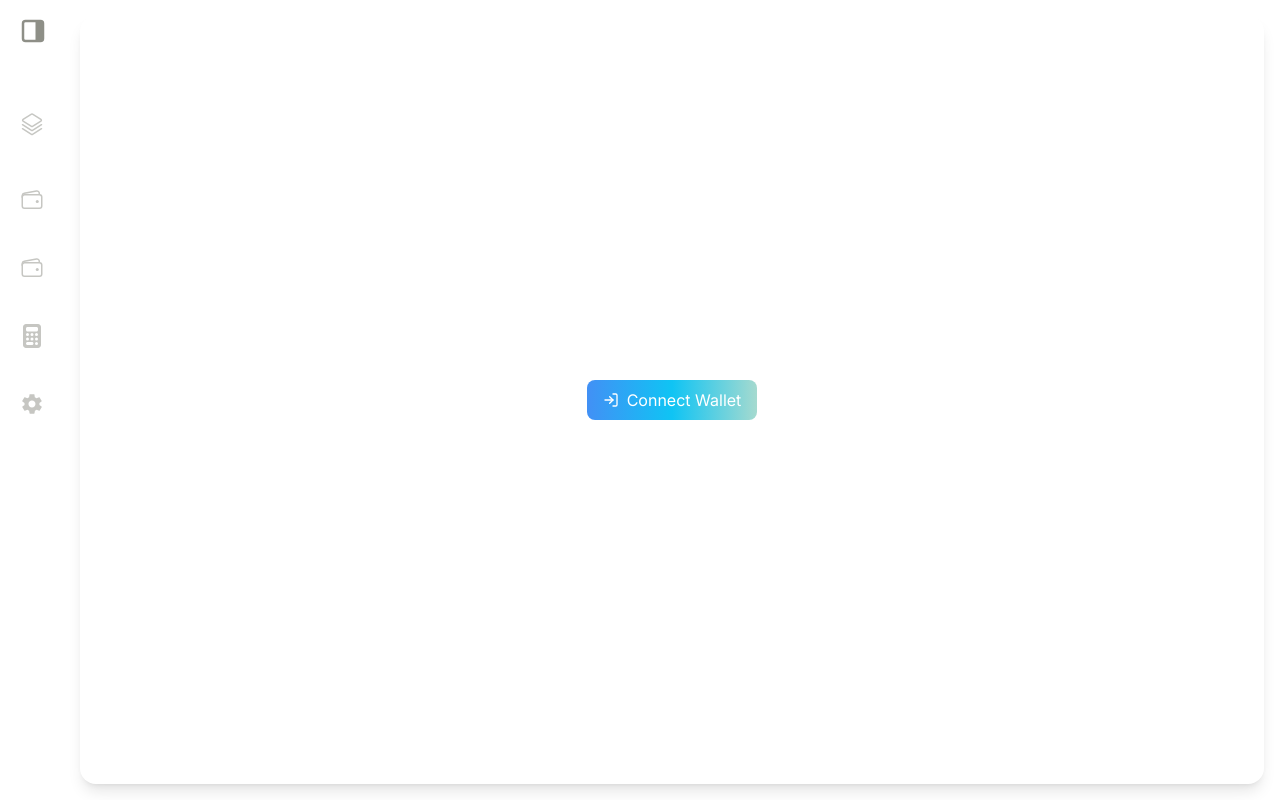
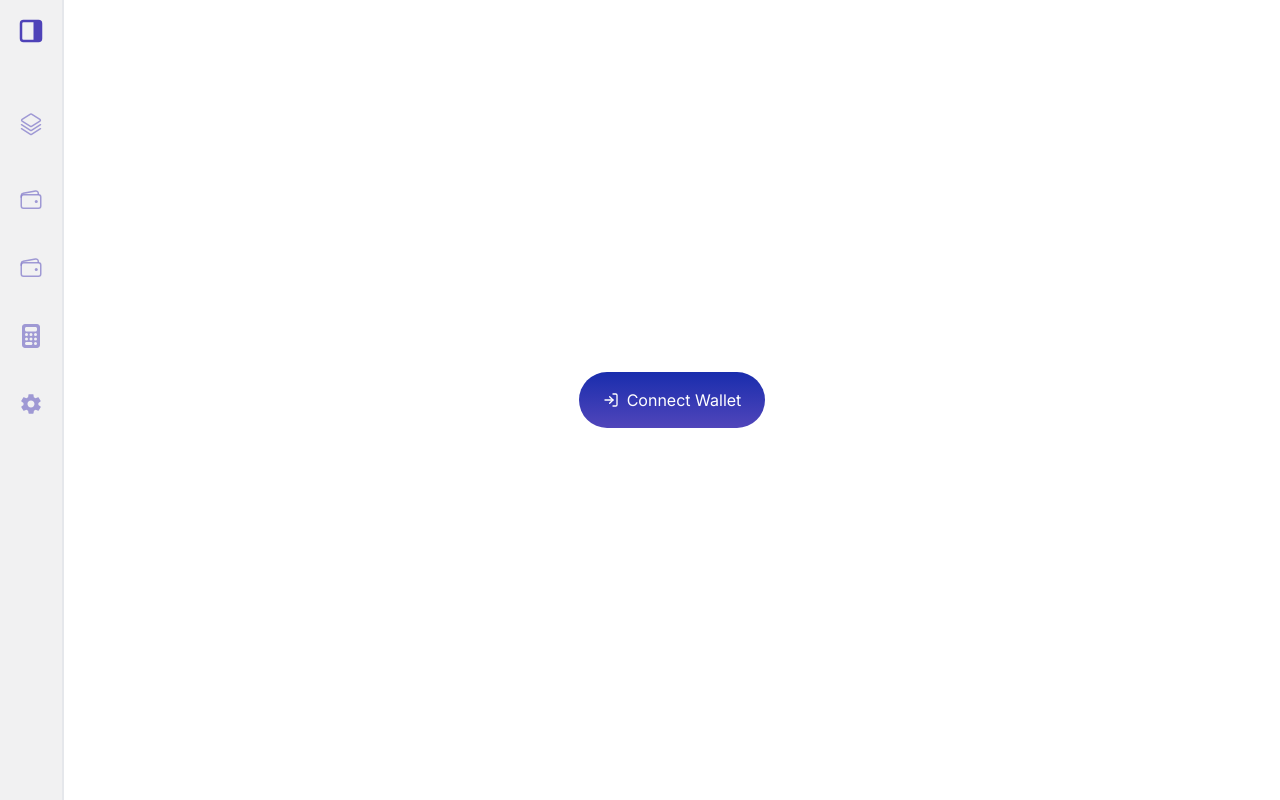
Before and after one commit to saadaltafofficial/injective-multihelper-app, a React (Vite) app: page /app in a window 1280 px wide. Built offline with nearby package versions, Linux system fonts and the light colour scheme; what @injectivelabs/networks would draw is missing.

Commit message:
Refactor MainPage and Sidebar components for improved styling; update button styles and colors for better visibility and consistency.

```diff
--- a/src/components/Sidebar.tsx
+++ b/src/components/Sidebar.tsx
@@ -27,12 +27,12 @@ const Sidebar: React.FC<SidebarProps> = ({ setActiveOption, isWalletConnected })
   };
 
   return (
-    <div className={`relative h-full ${isOpen ? 'w-64' : 'w-16'} bg-white text-[#8E8F87] flex justify-center transition-all duration-300 font-Poppins border-black`}>
+    <div className={`relative  ${isOpen ? 'w-64' : 'w-16'} bg-[#F1F1F2] text-[#8E8F87] flex justify-center transition-all duration-300 font-Poppins border-[##8E8F87] border-r-2 `}>
       <button
         onClick={handleToggle}
         className="absolute top-4 right-4  text-white"
       >
-        {isOpen ? <TbLayoutSidebarFilled className="text-3xl" style={{ color: '#8E8F87' }}/> : <TbLayoutSidebarRightFilled className="text-3xl" style={{ color: '#8E8F87' }}/>}
+        {isOpen ? <TbLayoutSidebarFilled className="text-3xl text-custom-blue" /> : <TbLayoutSidebarRightFilled className="text-3xl text-custom-blue" />}
       </button>
       <div className="flex flex-col mt-24 space-y-5">
         <button
@@ -41,7 +41,7 @@ const Sidebar: React.FC<SidebarProps> = ({ setActiveOption, isWalletConnected })
           className={`flex items-center px-4 py-2 hover:bg-[#F0F0EF] m-2 rounded-md  ${!isWalletConnected && 'opacity-50 cursor-not-allowed'}`}
           disabled={!isWalletConnected}
         >
-          <GoStack className="text-2xl" style={{ marginBottom: isOpen ? 0 : '0.5rem' }} />
+          <GoStack className="text-2xl text-custom-blue" style={{ marginBottom: isOpen ? 0 : '0.5rem' }} />
           {isOpen && <span className="ml-6">Multisender</span>}
         </button>
         <button
@@ -49,7 +49,7 @@ const Sidebar: React.FC<SidebarProps> = ({ setActiveOption, isWalletConnected })
           className={`flex items-center px-4 py-2 hover:bg-[#F0F0EF] m-2 rounded-md ${!isWalletConnected && 'opacity-50 cursor-not-allowed'}`}
           disabled={!isWalletConnected}
         >
-          <IoWalletOutline className="text-2xl" style={{ marginBottom: isOpen ? 0 : '0.5rem' }} />
+          <IoWalletOutline className="text-2xl text-custom-blue" style={{ marginBottom: isOpen ? 0 : '0.5rem' }} />
           {isOpen && <span className="ml-6">Token Holders</span>}
         </button>
         <button
@@ -57,7 +57,7 @@ const Sidebar: React.FC<SidebarProps> = ({ setActiveOption, isWalletConnected })
           className={`flex items-center px-4 py-2 hover:bg-[#F0F0EF] m-2 rounded-md ${!isWalletConnected && 'opacity-50 cursor-not-allowed'}`}
           disabled={!isWalletConnected}
         >
-          <IoWalletOutline className="text-2xl" style={{ marginBottom: isOpen ? 0 : '0.5rem' }} />
+          <IoWalletOutline className="text-2xl text-custom-blue" style={{ marginBottom: isOpen ? 0 : '0.5rem' }} />
           {isOpen && <span className="ml-6">Create Tokens</span>}
         </button>
         <button
@@ -65,7 +65,7 @@ const Sidebar: React.FC<SidebarProps> = ({ setActiveOption, isWalletConnected })
           className={`flex items-center px-4 py-2 hover:bg-[#F0F0EF] m-2 rounded-md ${!isWalletConnected && 'opacity-50 cursor-not-allowed'}`}
           disabled={!isWalletConnected}
         >
-          <FaCalculator className="text-2xl" style={{ marginBottom: isOpen ? 0 : '0.5rem' }} />
+          <FaCalculator className="text-2xl text-custom-blue" style={{ marginBottom: isOpen ? 0 : '0.5rem' }} />
           {isOpen && <span className="ml-6">Gas Calculator</span>}
         </button>
         {/* Settings Button Styled Like Other Buttons */}
@@ -74,7 +74,7 @@ const Sidebar: React.FC<SidebarProps> = ({ setActiveOption, isWalletConnected })
           className={`flex items-center px-4 py-2 hover:bg-[#F0F0EF] m-2 rounded-md ${!isWalletConnected && 'opacity-50 cursor-not-allowed'}`}
           disabled={!isWalletConnected}
         >
-          <IoMdSettings className="text-2xl" style={{ marginBottom: isOpen ? 0 : '0.5rem' }} />
+          <IoMdSettings className="text-2xl text-custom-blue" style={{ marginBottom: isOpen ? 0 : '0.5rem' }} />
           {isOpen && <span className="ml-6">Injective Address</span>}
         </button>
       </div>
--- a/src/pages/MainPage.tsx
+++ b/src/pages/MainPage.tsx
@@ -70,14 +70,14 @@ const MainPage: React.FC = () => {
 
   return (
     <div className="flex h-screen">
-      <Sidebar setActiveOption={setActiveOption} isWalletConnected={isWalletConnected} />
+      <Sidebar setActiveOption={setActiveOption} isWalletConnected={isWalletConnected}/>
       <div className="flex-1 flex flex-col p-4">
-        <div className="flex flex-grow shadow-lg rounded-2xl flex-col relative">
+        <div className="flex flex-grow flex-col relative">
           {!isWalletConnected ? (
             <div className="flex justify-center items-center flex-grow">
               <button
                 onClick={connectWallet}
-                className="flex items-center px-4 py-2 bg-gradient-to-r from-[#4290F5] via-[#0FC4F4] to-[#A5DACF] text-white rounded-lg hover:scale-105 duration-150"
+                className="flex items-center px-6 py-4 bg-gradient-to-b from-[#192DAD] to-custom-blue text-white rounded-full hover:scale-[2rem] duration-150"
               >
                 <FiLogIn className="mr-2" />
                 Connect Wallet
--- a/src/pages/Multisender.tsx
+++ b/src/pages/Multisender.tsx
@@ -38,10 +38,6 @@ const Multisender: React.FC = () => {
   const grpcWebEndpoint = isTestnet
     ? 'https://testnet.sentry.chain.grpc-web.injective.network:443'
     : 'https://sentry.chain.grpc-web.injective.network:443';
-
-  // const explorerUrl = isTestnet
-  //   ? 'https://testnet.explorer.injective.network/transaction/'
-  //   : 'https://explorer.injective.network/tx/';
 
   const initializeKeplr = useCallback(async () => {
     try {
@@ -234,43 +230,16 @@ const Multisender: React.FC = () => {
 
   return (
     <>
-      <div className="flex justify-center items-center">
-        <div className="p-10 rounded-lg w-full max-w-md text-center">
-          {/* {injectiveAddress ? (
-          <>
-            <button
-              onClick={disconnectWalletHandler}
-              className="bg-red-500 text-white py-2 px-4 rounded-lg hover:bg-red-600"
-            >
-              Disconnect Wallet
-            </button>
-            <h3 className="mt-5 text-lg font-medium">Wallet Address:</h3>
-            <p className="mt-2 text-gray-700">{truncateAddress(injectiveAddress)}</p>
-          </>
-        ) : (
-          <button
-            onClick={connectWalletHandler}
-            className="bg-green-500 text-white py-2 px-4 rounded-lg hover:bg-green-600"
-          >
-            Connect Wallet
-          </button>
-        )} */}
-        </div>
-      </div>
-      <div className="section flex w-full justify-center items-start px-4">
-        <div className="left-section flex flex-col justify-center items-center w-full">
-          <div className="setion-top mb-4 p-4 bg-[#f0f0ef] w-full rounded-xl">
+      <div className="px-4 mt-20 h-full">
         {!showGasFeeSection ? (
+          <section className='border p-4 rounded-lg'>
             <div>
-                <div className="mt-5">
-                  <label htmlFor="token" className="block mb-2 font-medium text-gray-700">
+              <label>
                 Select Token:
-                  </label>
                 <select
-                    id="token"
                   onChange={handleSelectChange}
                   value={selectedDenom}
-                    className="w-full p-2 border rounded-lg text-gray-700 text-sm outline-none"
+                  className="w-full p-2 border rounded-md text-gray-700 text-sm outline-none"
                 >
                   <option value="">Select Token</option>
                   {balances &&
@@ -280,6 +249,7 @@ const Multisender: React.FC = () => {
                       </option>
                     ))}
                 </select>
+              </label>
             </div>
             <div className="my-3">
               <label htmlFor="csv" className="block mb-4 font-medium text-gray-700">
@@ -309,14 +279,14 @@ const Multisender: React.FC = () => {
               </div>
               <button
                 onClick={() => setShowGasFeeSection(true)}
-                    className="bg-gradient-to-r from-blue-500 to-teal-400 text-white py-2 px-4 rounded-full hover:from-blue-600 hover:to-teal-500"
+                className="bg-gradient-to-b from-[#192DAD] to-custom-blue text-white px-6 py-3 rounded-full hover:to-custom-blue"
               >
                 Send Tokens
               </button>
             </div>
-              </div>
+          </section>
         ) : (
-              <div className="section-top bg-[#f0f0ef] w-full rounded-xl">
+          <section className="section-top bg-[#f0f0ef] w-full rounded-xl">
             <div className='flex flex-col my-5 items-center'>
               <label htmlFor="gasFee" className="block  font-semibold text-xl text-gray-700">
                 Adjust gas fee
@@ -380,14 +350,11 @@ const Multisender: React.FC = () => {
                 </button>
               </div>
             </div>
-              </div>
+          </section>
         )}
 
-
-
-          </div>
         {/* Transaction Hashes Display */}
-          <div className='mt-4 p-4 bg-[#f0f0ef] w-full h-[52vh] rounded-xl '>
+        <div className='mt-4 p-4 bg-[#f0f0ef] w-full rounded-xl '>
           <h3 className="font-medium text-lg mb-4 text-gray-700">Transaction History</h3>
           {sortedTransactions.length > 0 && (
             <div className="">
@@ -439,7 +406,6 @@ const Multisender: React.FC = () => {
 
         </div>
       </div>
-      </div>
     </>
   );
 };
```
Lines whose indentation alone changed are shown as unchanged.
